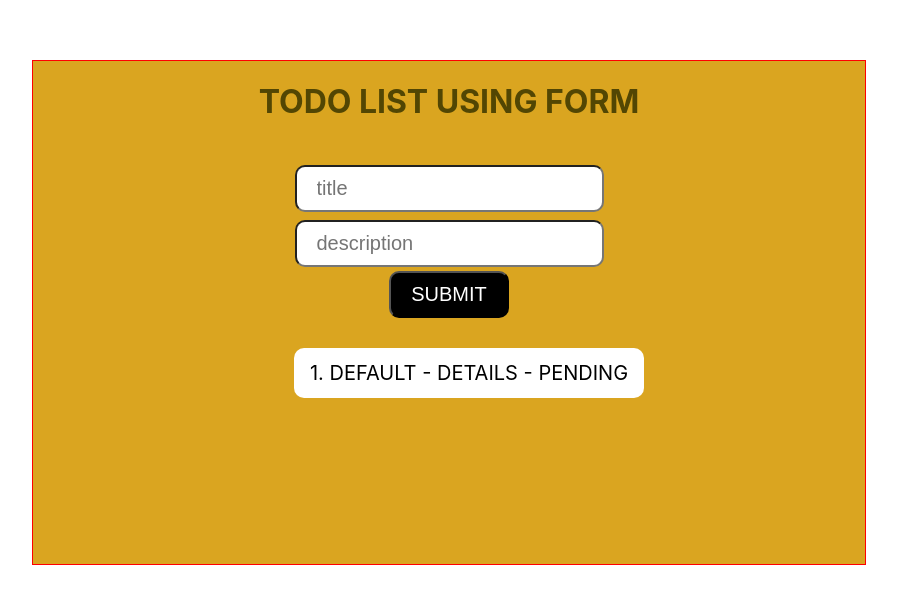
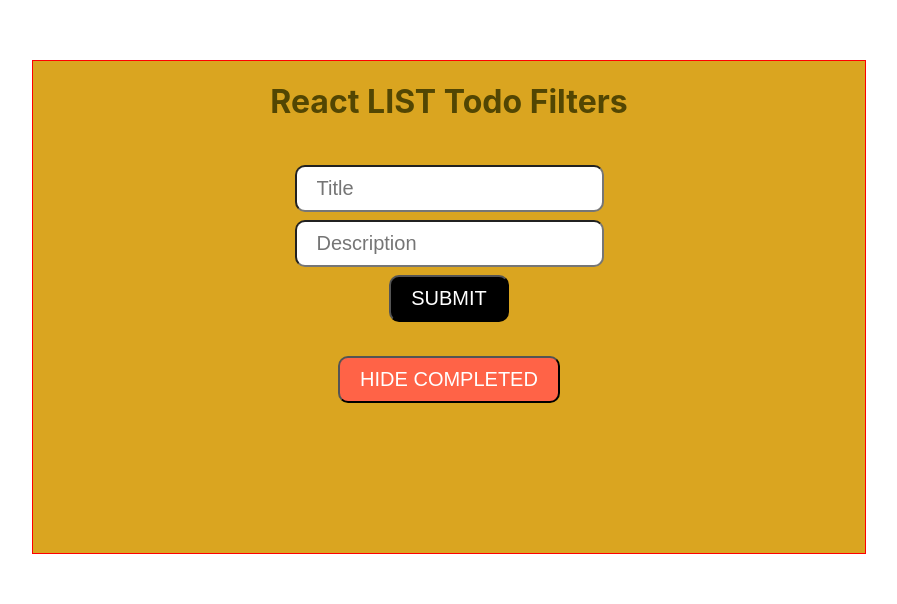
Before and after one commit to khmasai/Assignments, a React (Create React App) app: page / in a window 1280 px wide. Shown: the top 604 px of the page, without its empty margins (191-1088 px from the left). Built offline with nearby package versions, Linux system fonts and the light colour scheme.

Commit message:
assignment react list filer todo

```diff
--- a/package.json
+++ b/package.json
@@ -1,5 +1,5 @@
 {
-  "name": "react-list-todo2-useform",
+  "name": "react-list-todo-filters",
   "version": "0.1.0",
   "private": true,
   "dependencies": {
--- a/public/index.html
+++ b/public/index.html
@@ -24,7 +24,7 @@
       work correctly both with client-side routing and a non-root public URL.
       Learn how to configure a non-root public URL by running `npm run build`.
     -->
-    <title>React List Todo use Form</title>
+    <title>React List Todo Filters</title>
   </head>
   <body>
     <noscript>You need to enable JavaScript to run this app.</noscript>
--- a/src/Todo/Todo.jsx
+++ b/src/Todo/Todo.jsx
@@ -1,36 +1,35 @@
 
 import { useState } from "react";
-import style from "./Todo.module.css";
 import TodoInput from "./TodoInput";
 import TodoList from "./TodoList";
+import style from "./Todo.module.css";
 
-export default function Todo(){
+const Todo=()=>{
+    const [todos, setTodos]=useState([]);
+    const [showCompleted, setShowCompleted]=useState(true);
 
-    const [todos,setTodos]=useState([
-        {
-            id: 1,
-            title: "DEFAULT",
-            description: "DETAILS",
-            status: false,
+    const handleSubmit = ({ title, description })=>{
+        const payload={
+            id: todos.length+1,
+            title,
+            description,
+            status: true
         }
-    ])
-
-    const handleSubmit = ({ title, description }) => {
-        const payload = {
-          id: todos.length+1,
-          title,
-          description,
-          status: false
-        };
-        setTodos([...todos, payload]);
-      };
-
+        setTodos([...todos,payload]);
+    }
 
     return (
         <div className={style.todo}>
-            <h1>TODO LIST USING FORM</h1>
-            <TodoInput onSubmit={handleSubmit} />
-            <TodoList data={todos.filter((item) => !item.status)} />
+            <h1>React LIST Todo Filters</h1>
+            <TodoInput onSubmit={handleSubmit}/>
+            <TodoList data={todos.filter( item => showCompleted ? true: !item.status ).map(item=>item)}/>
+            <div>
+                <button onClick={() => setShowCompleted(!showCompleted)} className={style.button}>
+                {showCompleted===true? "HIDE COMPLETED":"SHOW COMPLETED"}
+               </button>
+            </div>
         </div>
     )
 }
+
+export default Todo;
--- a/src/Todo/Todo.module.css
+++ b/src/Todo/Todo.module.css
@@ -44,3 +44,11 @@
     background-color: black;
     color: white;
 }
+
+.button{
+    background-color: tomato;
+    color: white;
+    padding: 10px 20px;
+    font-size: 20px;
+    border-radius: 10px;
+}
--- a/src/Todo/TodoInput.jsx
+++ b/src/Todo/TodoInput.jsx
@@ -1,46 +1,46 @@
-
-import { useState } from "react";
+import { useState } from "react"
 import style from "./Todo.module.css";
 
-function TodoInput({ onSubmit }) {
-  const [formState, setFormState] = useState({
+const TodoInput = ({onSubmit})=>{
+    const [formState, setFormState]= useState({
         title: "",
         description: ""
     });
 
-  const handleInputChange = (e) => {
+    const handleChange=(e)=>{
         setFormState({
             ...formState,
             [e.target.name]: e.target.value
         });
     };
-  const onFormSubmit = (e) => {
+
+    const handleSubmit=(e)=>{
         e.preventDefault();
         onSubmit(formState);
-  };
+    }
     return (
-    <form onSubmit={onFormSubmit} className={style.todoInput}>
-      <div style={{ padding: 4 }}>
-        <input
-          placeholder="title"
+        <form onSubmit={handleSubmit} className={style.todoInput}>
+            <div style={{padding: 4}}>
+                <input type="text"
+                 placeholder="Title"
                  name="title"
                  value={formState.title}
-          onChange={handleInputChange}
+                 onChange={handleChange}
                 />
             </div>
-      <div style={{ padding: 4 }}>
-        <input
-          placeholder="description"
+            <div style={{padding: 4}}>
+                <input type="text"
+                 placeholder="Description"
                  name="description"
                  value={formState.description}
-          onChange={handleInputChange}
+                 onChange={handleChange}
                 />
             </div>
-      <div>
+            <div style={{padding: 4}}>
                 <input type="submit" value="SUBMIT" className={style.submit}/>
             </div>
         </form>
-  );
+    )
 }
 
 export default TodoInput;
--- a/src/Todo/TodoList.jsx
+++ b/src/Todo/TodoList.jsx
@@ -1,4 +1,3 @@
-
 import style from "./Todo.module.css";
 
 function TodoList({ data }) {
@@ -6,7 +5,7 @@ function TodoList({ data }) {
       <ul className={style.list}>
         {data.map((item) => (
           <li key={item.id} className={style.listData}>
-           {item.id}. {item.title} - {item.description} - {item.status ? "DONE" : "PENDING"}
+            {item.title} - {item.description} - {item.status ?"PENDING" : "DONE"}
           </li>
         ))}
       </ul>
```
Also changed, not shown: src/index.js (line endings or trailing spaces), 1 other file (tests, documents, lock files or other folders). Lines whose indentation alone changed are shown as unchanged.
